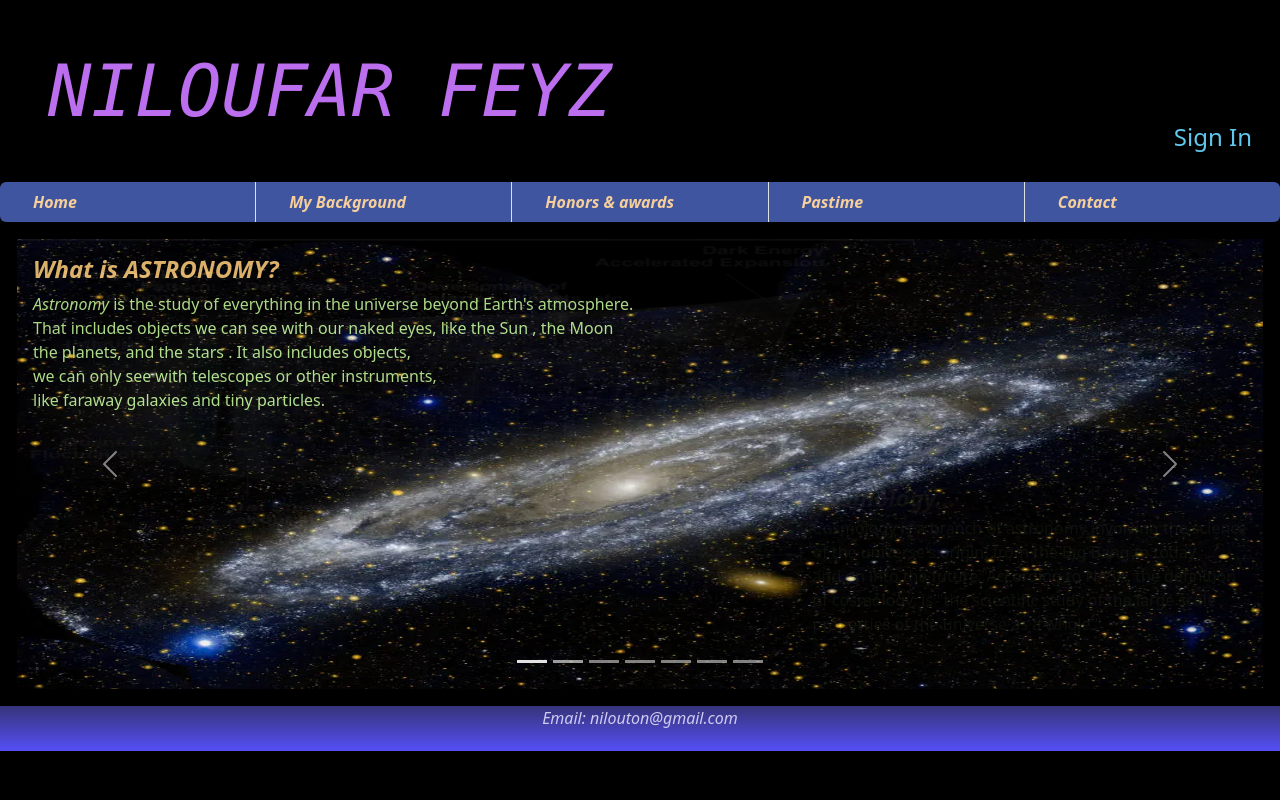
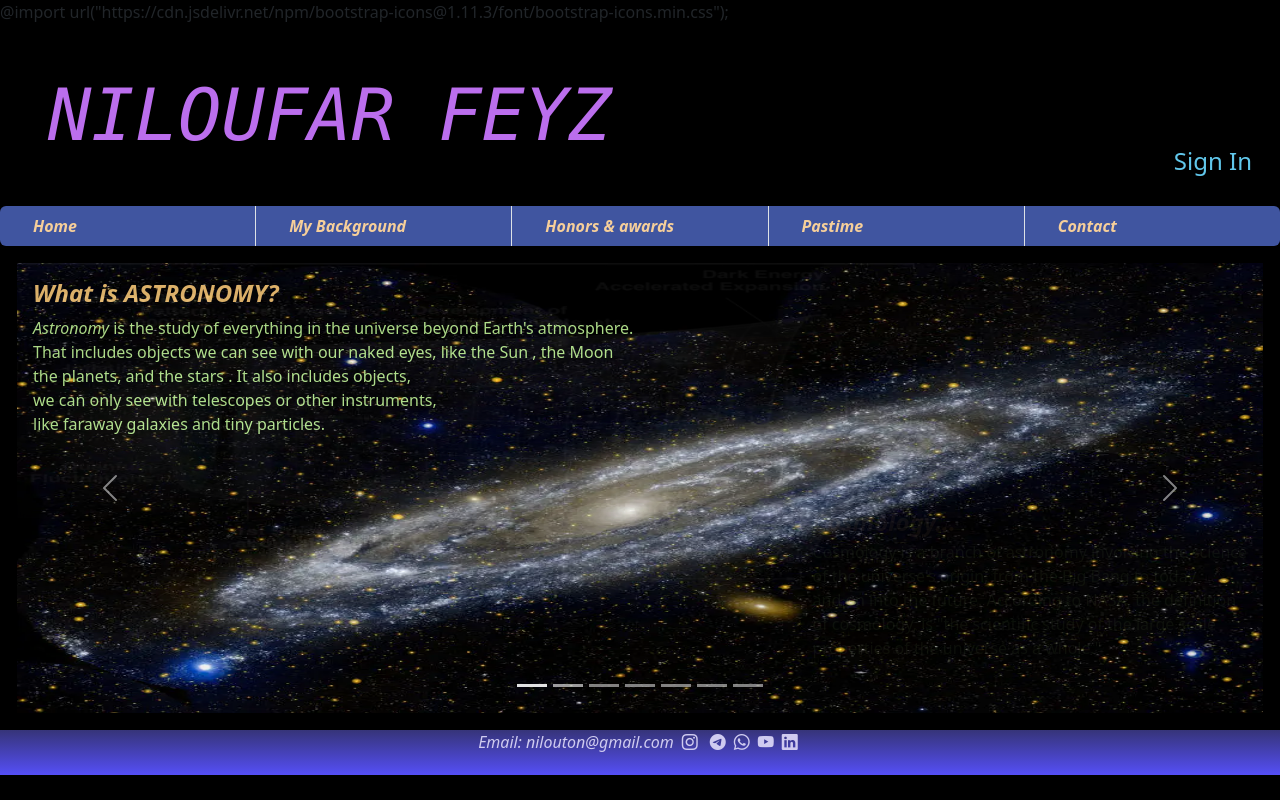
Before and after one commit to Niloufar-Feyz/Demo, a website: page 2.Second Web Page/secweb.html in a window 1280 px wide. Drawn offline with nearby package versions, Linux system fonts and the light colour scheme.

Commit message:
bootstrap finished

```diff
--- a/2.Second Web Page/secweb.html
+++ b/2.Second Web Page/secweb.html
@@ -7,6 +7,10 @@
         <title>NILOUFAR FEYZ</title>
         <!--<link rel="stylesheet" href="style.css" />-->
         <link rel="stylesheet" href="css/bootstrap.min.css" />
+        <link
+            rel="stylesheet"
+            href="https://cdn.jsdelivr.net/npm/bootstrap-icons@1.11.3/font/bootstrap-icons.min.css" />
+        @import url("https://cdn.jsdelivr.net/npm/bootstrap-icons@1.11.3/font/bootstrap-icons.min.css");
     </head>
     <body id="fuck" class="bg-black">
         <div id="container" class="bg-black">
@@ -304,6 +308,13 @@
                     class="footer d-flex justify-content-center fw-medium fs-6 fst-italic"
                     style="height: 45px; background: linear-gradient(#363479, #554ff6); color: #cfcbf0">
                     <p>Email: nilouton@gmail.com</p>
+                    <br />
+                    <p><i class="bi bi-instagram p-2"></i></p>
+
+                    <p><i class="bi bi-telegram p-1"></i></p>
+                    <p><i class="bi bi-whatsapp p-1"></i></p>
+                    <p><i class="bi bi-youtube p-1"></i></p>
+                    <p><i class="bi bi-linkedin p-1"></i></p>
                 </div>
             </footer>
         </div>
```
